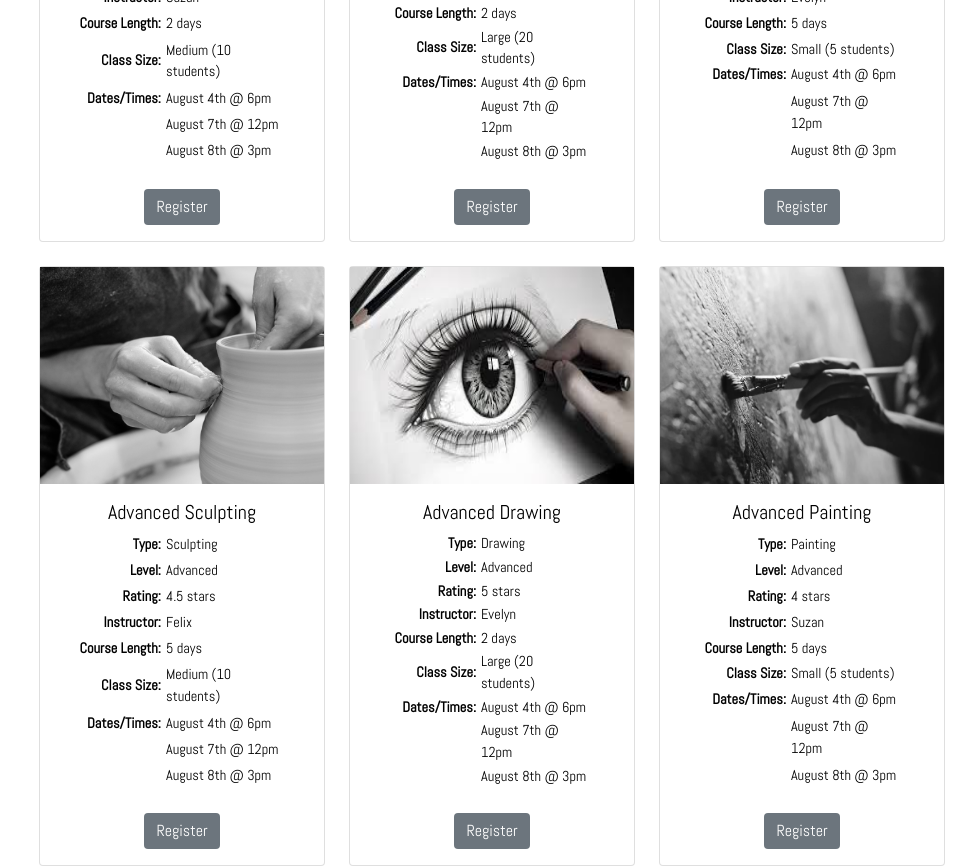
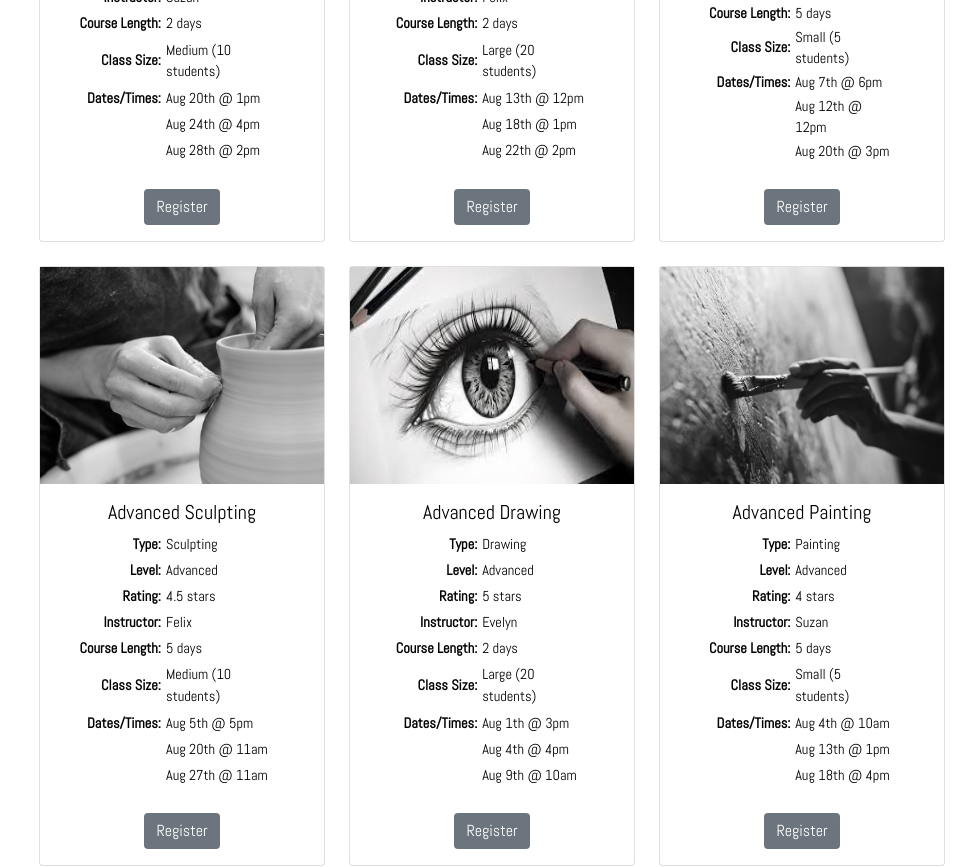
Before and after one commit to annikawhit/seg3125_project2_final, a React (Create React App) app: page /seg3125_project2_final/classes in a window 1280 px wide. Shown: the part 1220-2087 px from the top of the page, without its empty margins (311-1280 px from the left). Built offline with nearby package versions, Linux system fonts and the light colour scheme.

Commit message:
update class options

```diff
--- a/src/ClassCards.jsx
+++ b/src/ClassCards.jsx
@@ -17,9 +17,9 @@ const mockProducts=[
         instructor:"Evelyn",
         classLength:"1 day",
         size:"Small (5 students)",
-        dateTime1:"August 4th @ 6pm",
-        dateTime2:"August 7th @ 12pm",
-        dateTime3:"August 8th @ 3pm"
+        dateTime1:"Aug 4th @ 2pm",
+        dateTime2:"Aug 9th @ 1pm",
+        dateTime3:"Aug 18th @ 3pm"
     },
 
     {
@@ -32,9 +32,9 @@ const mockProducts=[
         instructor:"Suzan",
         classLength:"2 days",
         size:"Medium (10 students)",
-        dateTime1:"August 4th @ 6pm",
-        dateTime2:"August 7th @ 12pm",
-        dateTime3:"August 8th @ 3pm"
+        dateTime1:"Aug 16th @ 12pm",
+        dateTime2:"Aug 18th @ 1pm",
+        dateTime3:"Aug 24th @ 10am"
     },
 
     {
@@ -47,9 +47,9 @@ const mockProducts=[
         instructor:"Felix",
         classLength:"1 day",
         size:"Medium (10 students)",
-        dateTime1:"August 4th @ 6pm",
-        dateTime2:"August 7th @ 12pm",
-        dateTime3:"August 8th @ 3pm"
+        dateTime1:"Aug 12th @ 2pm",
+        dateTime2:"Aug 17th @ 1pm",
+        dateTime3:"Aug 19th @ 2pm"
     },
 
     {
@@ -62,9 +62,9 @@ const mockProducts=[
         instructor:"Suzan",
         classLength:"2 days",
         size:"Medium (10 students)",
-        dateTime1:"August 4th @ 6pm",
-        dateTime2:"August 7th @ 12pm",
-        dateTime3:"August 8th @ 3pm"
+        dateTime1:"Aug 20th @ 1pm",
+        dateTime2:"Aug 24th @ 4pm",
+        dateTime3:"Aug 28th @ 2pm"
     },
 
     {
@@ -77,9 +77,9 @@ const mockProducts=[
         instructor:"Felix",
         classLength:"2 days",
         size:"Large (20 students)",
-        dateTime1:"August 4th @ 6pm",
-        dateTime2:"August 7th @ 12pm",
-        dateTime3:"August 8th @ 3pm"
+        dateTime1:"Aug 13th @ 12pm",
+        dateTime2:"Aug 18th @ 1pm",
+        dateTime3:"Aug 22th @ 2pm"
     },
 
     {
@@ -92,9 +92,9 @@ const mockProducts=[
         instructor:"Evelyn",
         classLength:"5 days",
         size:"Small (5 students)",
-        dateTime1:"August 4th @ 6pm",
-        dateTime2:"August 7th @ 12pm",
-        dateTime3:"August 8th @ 3pm"
+        dateTime1:"Aug 7th @ 6pm",
+        dateTime2:"Aug 12th @ 12pm",
+        dateTime3:"Aug 20th @ 3pm"
     },
 
     {
@@ -107,9 +107,9 @@ const mockProducts=[
         instructor:"Felix",
         classLength:"5 days",
         size:"Medium (10 students)",
-        dateTime1:"August 4th @ 6pm",
-        dateTime2:"August 7th @ 12pm",
-        dateTime3:"August 8th @ 3pm"
+        dateTime1:"Aug 5th @ 5pm",
+        dateTime2:"Aug 20th @ 11am",
+        dateTime3:"Aug 27th @ 11am"
     },
 
     {
@@ -122,9 +122,9 @@ const mockProducts=[
         instructor:"Evelyn",
         classLength:"2 days",
         size:"Large (20 students)",
-        dateTime1:"August 4th @ 6pm",
-        dateTime2:"August 7th @ 12pm",
-        dateTime3:"August 8th @ 3pm"
+        dateTime1:"Aug 1th @ 3pm",
+        dateTime2:"Aug 4th @ 4pm",
+        dateTime3:"Aug 9th @ 10am"
     },
 
     {
@@ -137,9 +137,9 @@ const mockProducts=[
         instructor:"Suzan",
         classLength:"5 days",
         size:"Small (5 students)",
-        dateTime1:"August 4th @ 6pm",
-        dateTime2:"August 7th @ 12pm",
-        dateTime3:"August 8th @ 3pm"
+        dateTime1:"Aug 4th @ 10am",
+        dateTime2:"Aug 13th @ 1pm",
+        dateTime3:"Aug 18th @ 4pm"
     },
 
 ]
```
